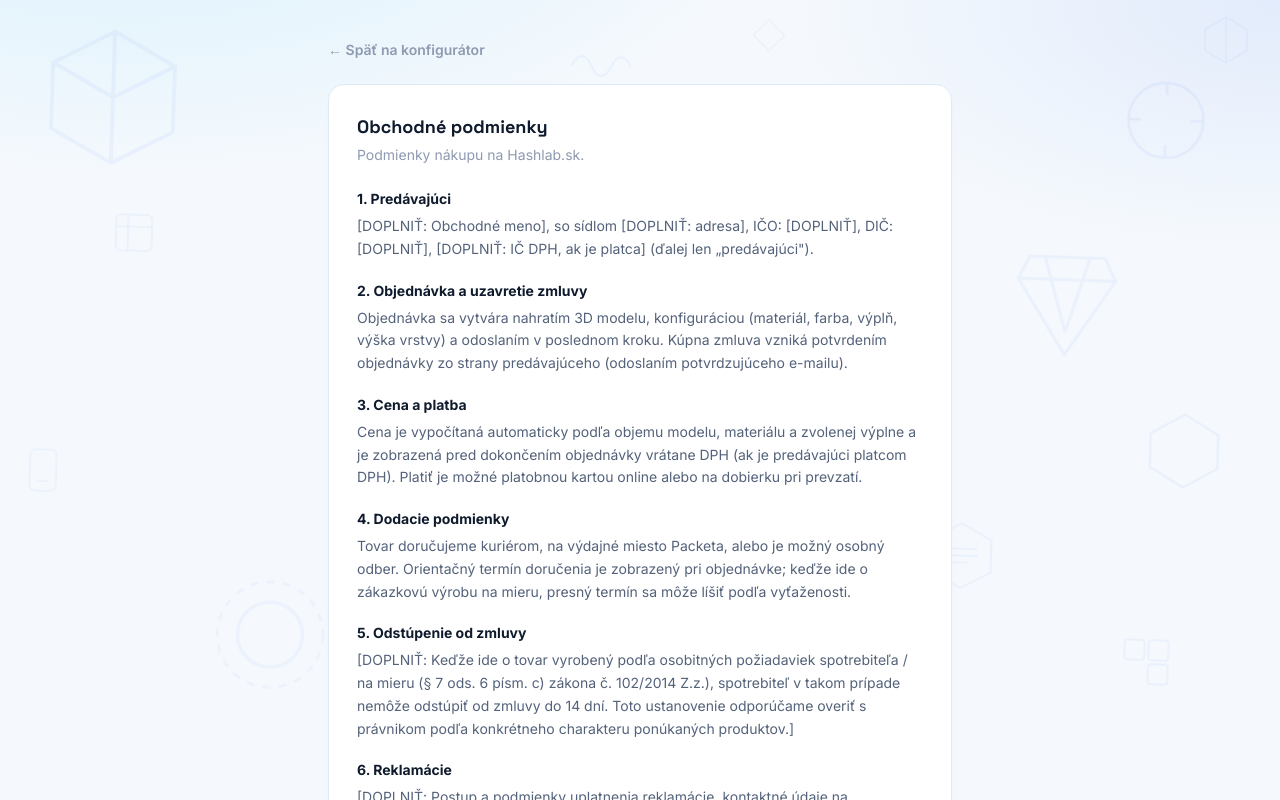
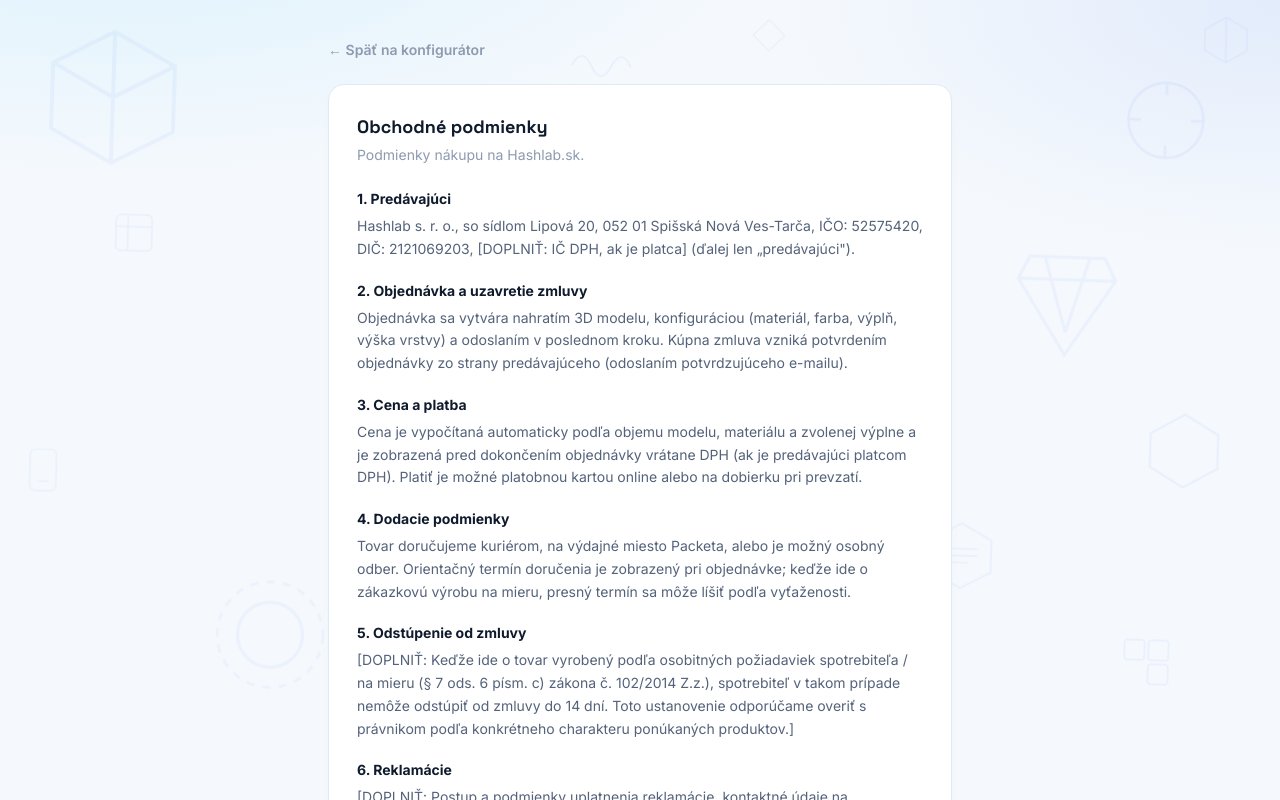
Before and after one commit to miri1711-oss/hashlab-configurator, a Next.js app: page /obchodne-podmienky in a window 1280 px wide. Shown: the top 800 px of the page. Built offline with nearby package versions, Linux system fonts and the light colour scheme.

Commit message:
Doplnenie firemnych udajov (nazov, sidlo, ICO, DIC) do obchodnych podmienok

```diff
--- a/app/obchodne-podmienky/page.tsx
+++ b/app/obchodne-podmienky/page.tsx
@@ -24,8 +24,8 @@ export default function TermsPage() {
             <section>
               <h2 className="mb-1.5 text-sm font-bold text-[var(--text-1)]">1. Predávajúci</h2>
               <p>
-                [DOPLNIŤ: Obchodné meno], so sídlom [DOPLNIŤ: adresa], IČO: [DOPLNIŤ], DIČ:
-                [DOPLNIŤ], [DOPLNIŤ: IČ DPH, ak je platca] (ďalej len „predávajúci").
+                Hashlab s. r. o., so sídlom Lipová 20, 052 01 Spišská Nová Ves-Tarča, IČO: 52575420, DIČ:
+                2121069203, [DOPLNIŤ: IČ DPH, ak je platca] (ďalej len „predávajúci").
               </p>
             </section>
 
```
